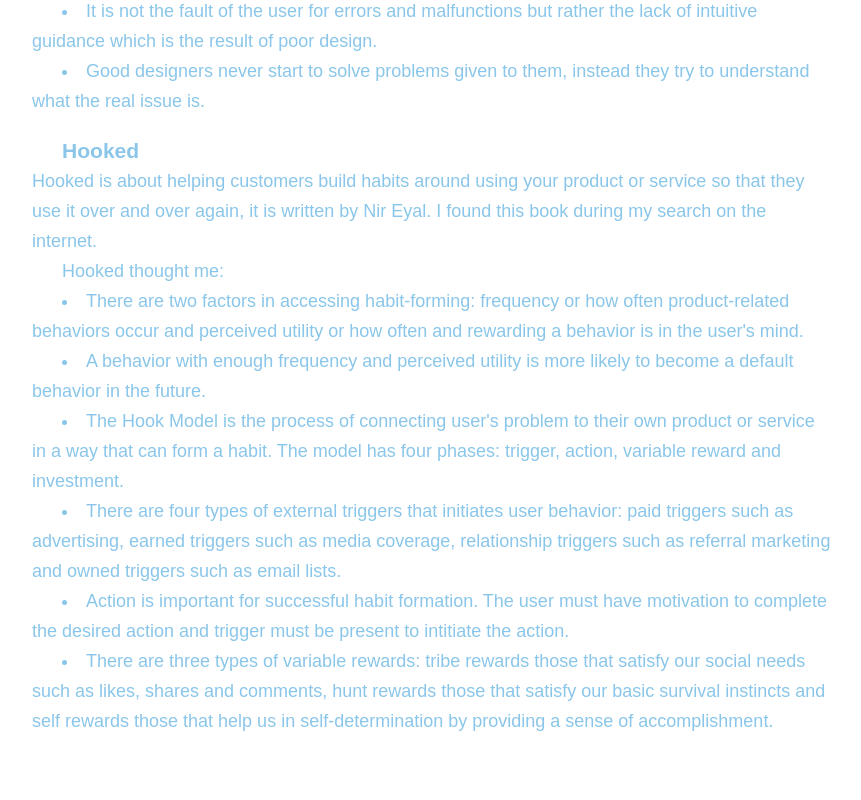
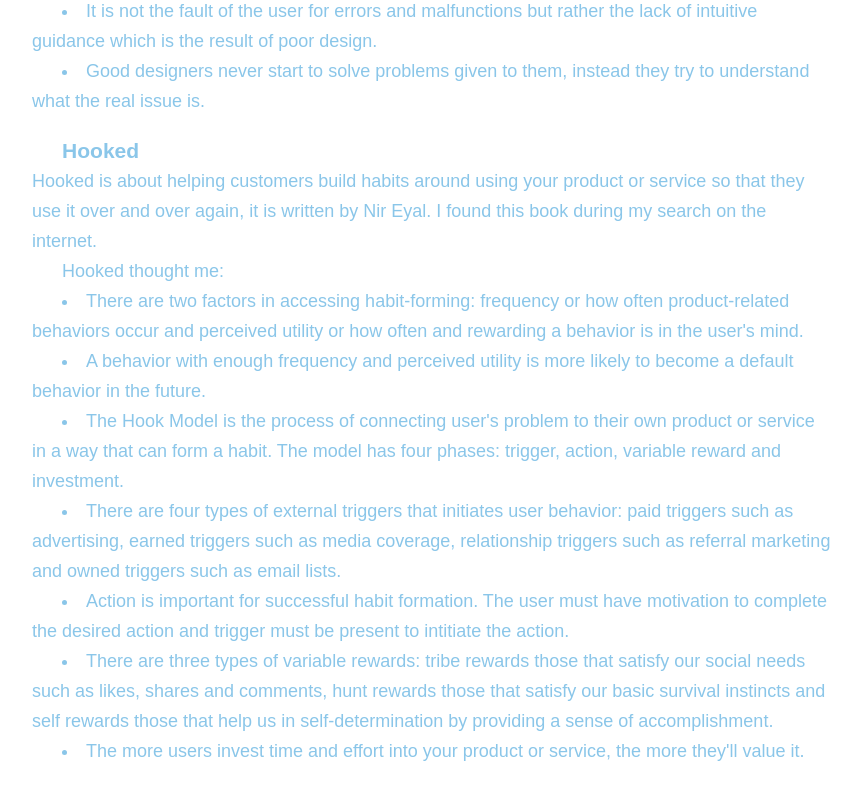
Before and after one commit to paulinemarg/myBlog, a React (Create React App) app: page /books in a window 1280 px wide. Shown: the part 2829-3629 px from the top of the page, without its empty margins (208-1069 px from the left). Built offline with nearby package versions, Linux system fonts and the light colour scheme; the HTML template or start-up script is replaced by a standard one.

Commit message:
updated article

```diff
--- a/src/components/pages/Books.jsx
+++ b/src/components/pages/Books.jsx
@@ -59,6 +59,7 @@
             <li>There are four types of external triggers that initiates user behavior: paid triggers such as advertising, earned triggers such as media coverage, relationship triggers such as referral marketing and owned triggers such as email lists.</li>
             <li>Action is important for successful habit formation. The user must have motivation to complete the desired action and trigger must be present to intitiate the action.</li>
             <li>There are three types of variable rewards: tribe rewards those that satisfy our social needs such as likes, shares and comments, hunt rewards those that satisfy our basic survival instincts and self rewards those that help us in self-determination by providing a sense of accomplishment.</li>
+            <li>The more users invest time and effort into your product or service, the more they'll value it.</li>
           </div>
         </div>
     </div>
```
